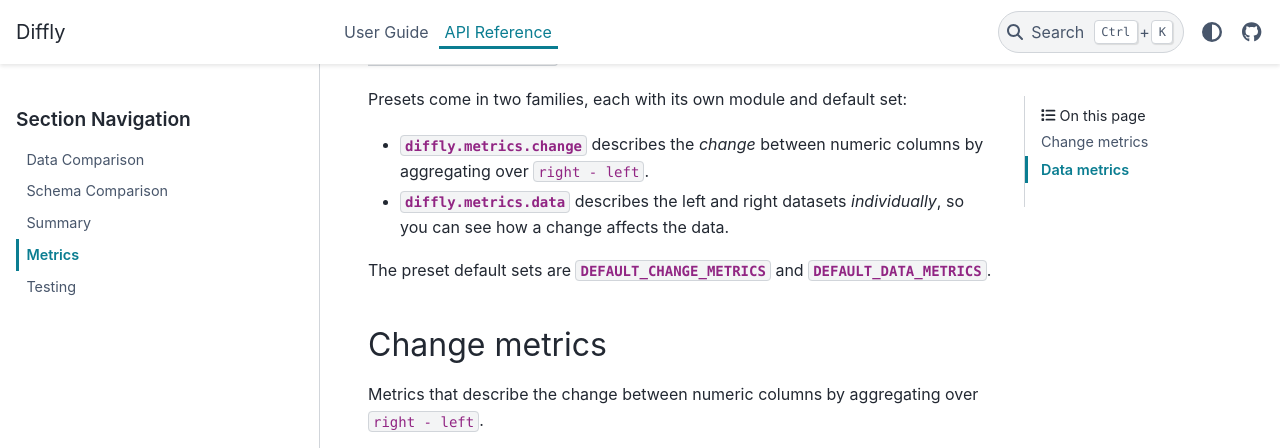
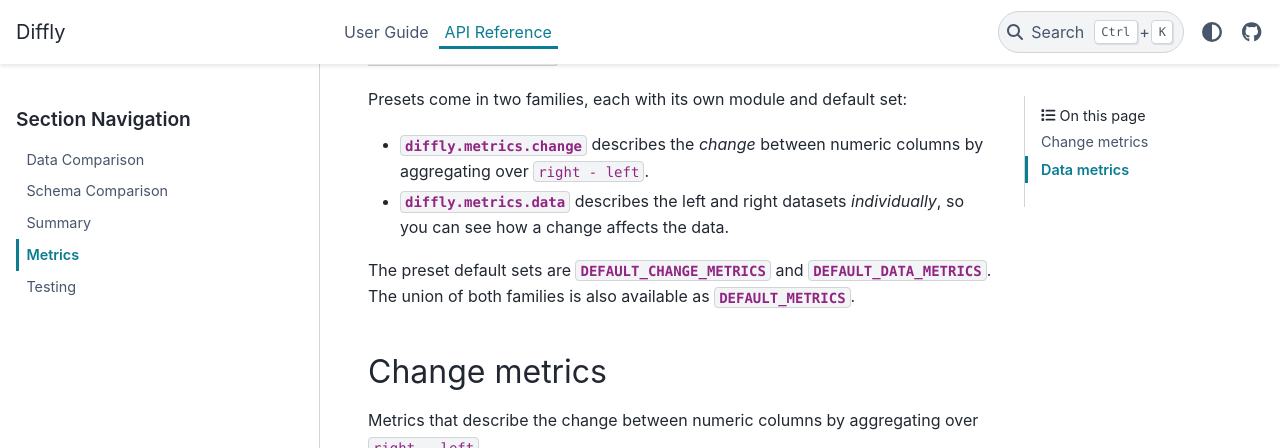
Before and after one commit to Quantco/diffly, a Sphinx documentation site: the page built from docs/api/metrics.rst, in a window 1280 px wide and 900 px high, scrolled down 602 px, cut to the strip 0-448 px from the top of the window. Built offline with Sphinx 7.4.7 and the PyData theme 0.15.4, drawn with Linux system fonts in a browser that asks for light colours.

Commit message:
Potential fix for pull request finding
Co-authored-by: Copilot Autofix powered by AI <175728472+Copilot@users.noreply.github.com>

```diff
--- a/docs/api/metrics.rst
+++ b/docs/api/metrics.rst
@@ -33,7 +33,8 @@ Presets come in two families, each with its own module and default set:
   so you can see how a change affects the data.
 
 The preset default sets are :data:`~diffly.metrics.change.DEFAULT_CHANGE_METRICS`
-and :data:`~diffly.metrics.data.DEFAULT_DATA_METRICS`.
+and :data:`~diffly.metrics.data.DEFAULT_DATA_METRICS`. The union of both families is
+also available as :data:`~diffly.metrics.DEFAULT_METRICS`.
 
 Change metrics
 ==============
```
